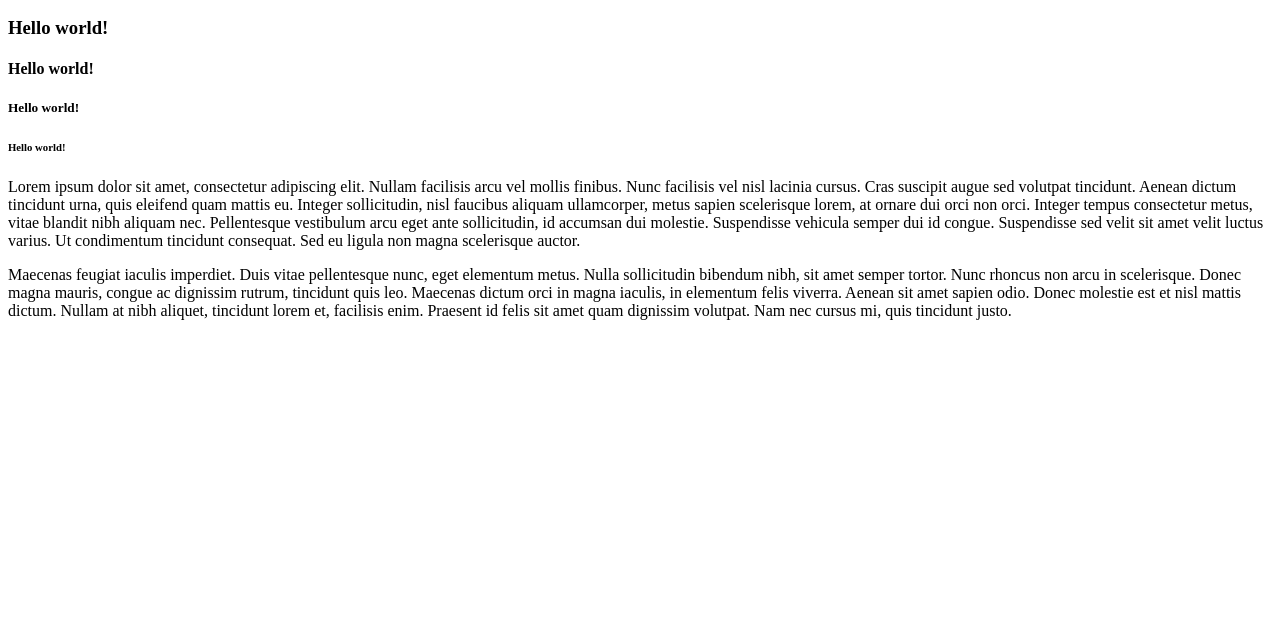
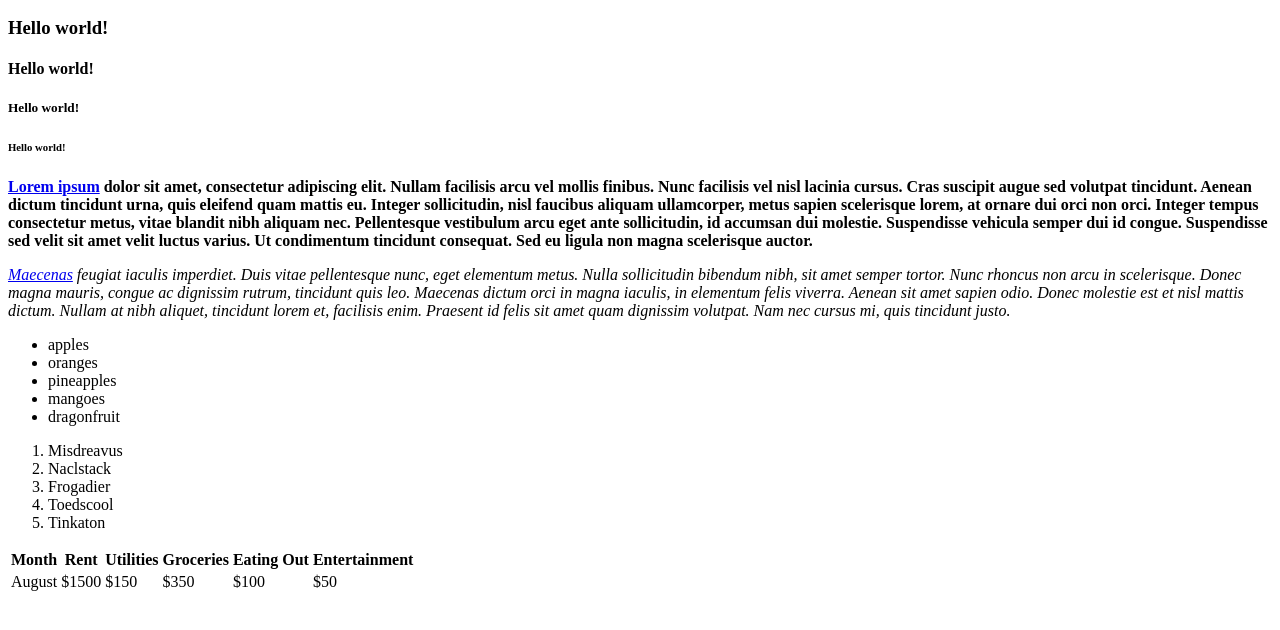
Before and after one commit to TaylorDominguez/SimpleSite, a plain HTML site: page index.html in a window 1280 px wide. Shown: the part 110-740 px from the top of the page. Drawn offline with Linux system fonts and the light colour scheme.

Commit message:
finished site

```diff
--- a/index.html
+++ b/index.html
@@ -12,7 +12,8 @@
         <h5>Hello world!</h5>
         <h6>Hello world!</h6>
 
-        <p>Lorem ipsum dolor sit amet, consectetur adipiscing elit.
+        <p> <b> <a href="https://www.google.com/" target="_blank">
+            Lorem ipsum</a> dolor sit amet, consectetur adipiscing elit.
             Nullam facilisis arcu vel mollis finibus. Nunc facilisis
             vel nisl lacinia cursus. Cras suscipit augue sed volutpat
             tincidunt. Aenean dictum tincidunt urna, quis eleifend
@@ -23,9 +24,11 @@
             ante sollicitudin, id accumsan dui molestie. Suspendisse
             vehicula semper dui id congue. Suspendisse sed velit sit
             amet velit luctus varius. Ut condimentum tincidunt consequat.
-            Sed eu ligula non magna scelerisque auctor.</p>
+            Sed eu ligula non magna scelerisque auctor.
+        </b> </p>
 
-        <p>Maecenas feugiat iaculis imperdiet. Duis vitae pellentesque
+        <p> <i> <a href="https://www.yahoo.com/" target="_blank">
+            Maecenas</a> feugiat iaculis imperdiet. Duis vitae pellentesque
             nunc, eget elementum metus. Nulla sollicitudin bibendum nibh,
             sit amet semper tortor. Nunc rhoncus non arcu in scelerisque.
             Donec magna mauris, congue ac dignissim rutrum, tincidunt
@@ -33,6 +36,42 @@
             felis viverra. Aenean sit amet sapien odio. Donec molestie
             est et nisl mattis dictum. Nullam at nibh aliquet, tincidunt
             lorem et, facilisis enim. Praesent id felis sit amet quam
-            dignissim volutpat. Nam nec cursus mi, quis tincidunt justo.</p>
+            dignissim volutpat. Nam nec cursus mi, quis tincidunt justo.
+        </i> </p>
+
+        <ul>
+            <li>apples</li>
+            <li>oranges</li>
+            <li>pineapples</li>
+            <li>mangoes</li>
+            <li>dragonfruit</li>
+        </ul>
+
+        <ol>
+            <li>Misdreavus</li>
+            <li>Naclstack</li>
+            <li>Frogadier</li>
+            <li>Toedscool</li>
+            <li>Tinkaton</li>
+        </ol>
+
+        <table>
+            <tr>
+                <th>Month</th>
+                <th>Rent</th>
+                <th>Utilities</th>
+                <th>Groceries</th>
+                <th>Eating Out</th>
+                <th>Entertainment</th>
+            </tr>
+            <tr>
+                <td>August</td>
+                <td>$1500</td>
+                <td>$150</td>
+                <td>$350</td>
+                <td>$100</td>
+                <td>$50</td>
+            </tr>
+        </table>
     </body>
 </html>
```
